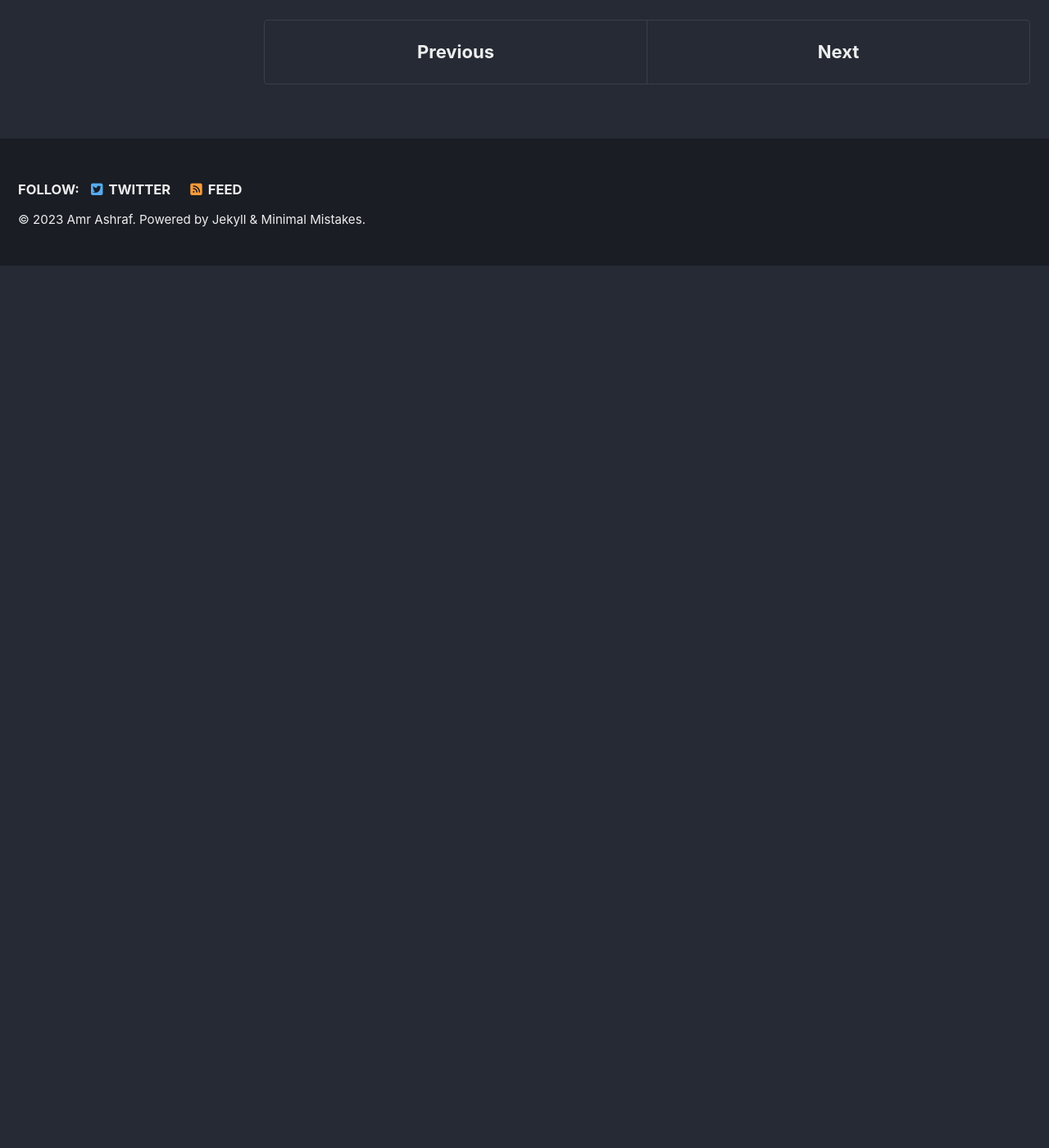
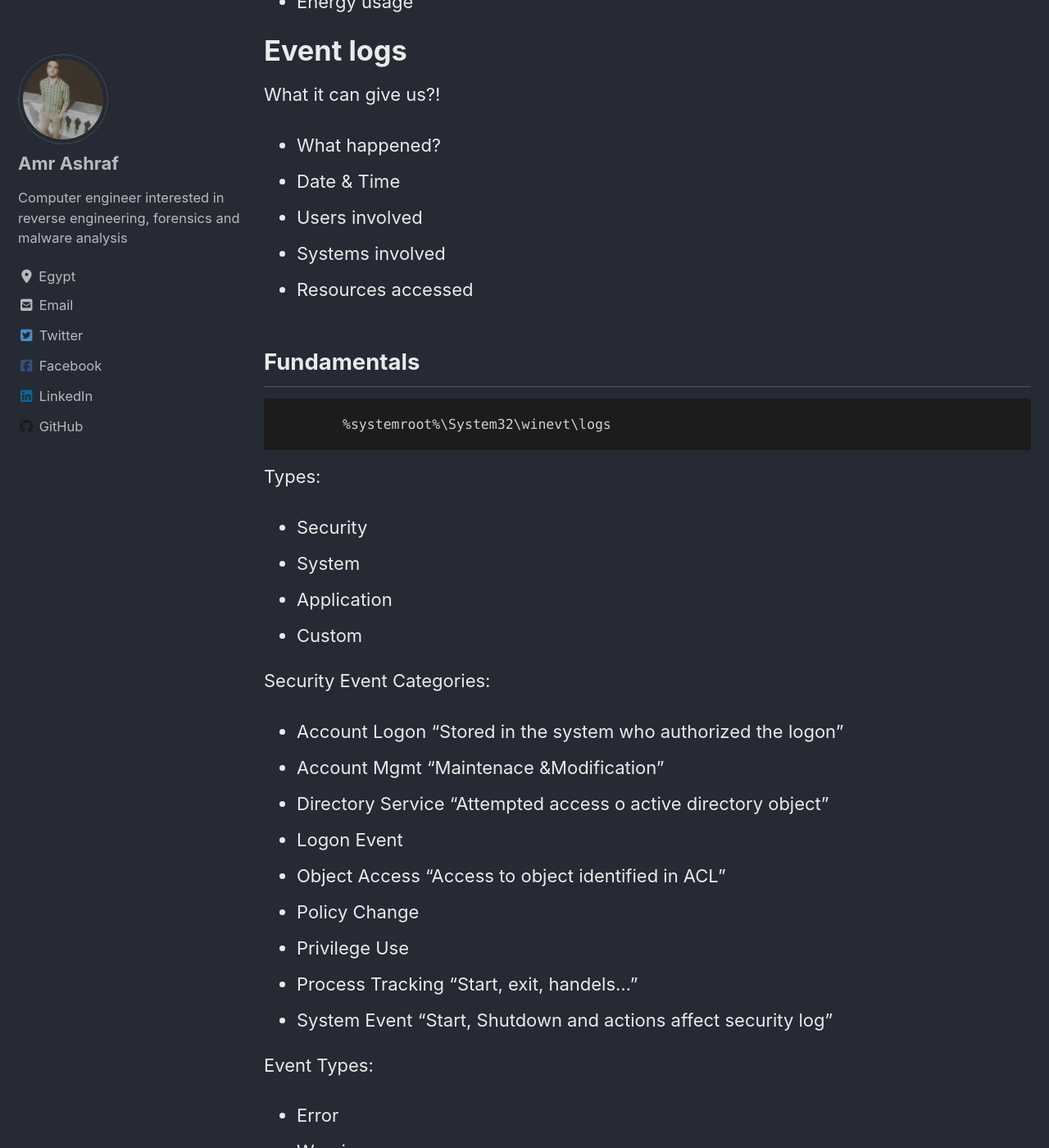
Before and after one commit to amr-git-dot/amr-git-dot.github.io, a Jekyll site: the page built from _posts/Forensic-Investigation/2023-01-05-forensics.md, in a window 1280 px wide and 1400 px high, scrolled down 12796 px. Shown: the whole window at 82% size. Built offline with Jekyll 4.4.1, drawn with Linux system fonts in a browser that asks for light colours; cached includes are drawn as plain includes; nearby versions of some CDN libraries; before the commit the page ends 13120 px from its top, so only the background shows below that; some of the changed text lies outside the part shown.

Commit message:
Update 2023-01-05-forensics.md

```diff
--- a/_posts/Forensic-Investigation/2023-01-05-forensics.md
+++ b/_posts/Forensic-Investigation/2023-01-05-forensics.md
@@ -360,3 +360,80 @@ what can SRUM analysis tell us:
 - App Push notification
 - Network activity
 - Energy usage
+
+# Event logs
+
+What it can give us?!
+
+- What happened?
+- Date & Time
+- Users involved
+- Systems involved
+- Resources accessed
+
+## Fundamentals
+
+		%systemroot%\System32\winevt\logs
+
+Types:
+
+- Security
+- System
+- Application
+- Custom
+
+Security Event Categories:
+
+- Account Logon "Stored in the system who authorized the logon"
+- Account Mgmt "Maintenace &Modification"
+- Directory Service "Attempted access o active directory object"
+- Logon Event
+- Object Access "Access to object identified in ACL"
+- Policy Change
+- Privilege Use
+- Process Tracking "Start, exit, handels..."
+- System Event "Start, Shutdown and actions affect security log"
+
+Event Types:
+
+- Error
+- Warning
+- Information
+- Success Audit
+- Failure Audit
+- Session Connected/Reconnected "RDP"
+- Session Disconnected
+
+## Account usage
+
+- Successful Logon
+- Failed Logon
+- Successful Logoff
+- Account logon with Superuser rights
+
+		Note: You can track the session by their IDs
+
+## File & Folder Access
+
+Not open by default
+
+- Handle to object requested
+- Object deleted
+- Access attempt on object(read, write, delete, ...)
+
+		OAlert: save all alerts generated by office products.
+
+## Time manipulation
+
+Events are stored linearly even if the local time changes
+
+- Kernel-General(System log)
+- System time was changed
+
+## Wireless Network Geolocation
+
+- Wireless network association started
+- Successful connection to wireless network
+- Failed connection to wireless network
+- Disconnect from wireless network
+- network Diagnostic(System log)
```
